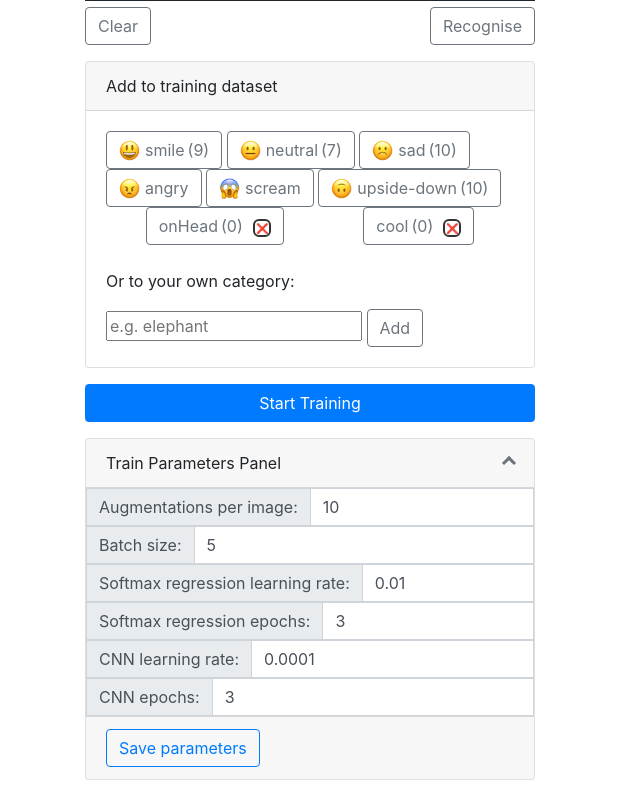
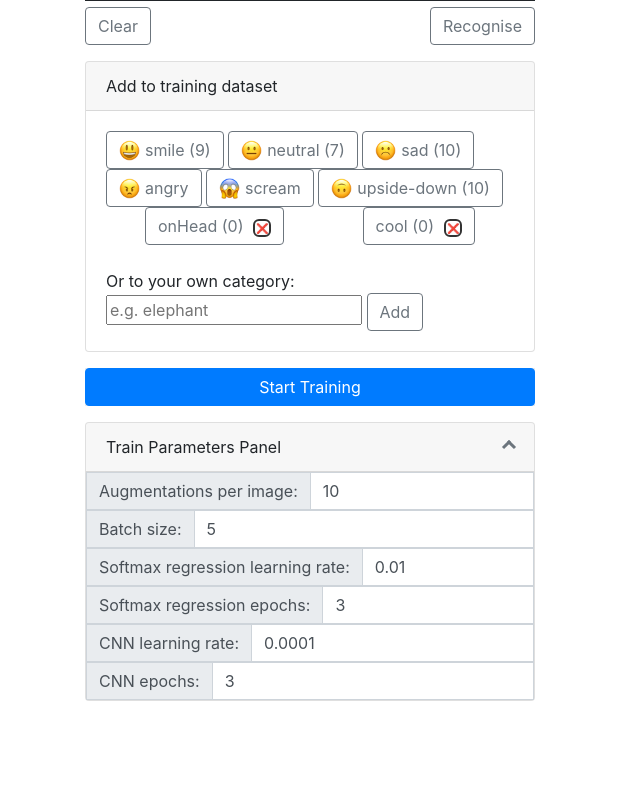
Before and after one commit to stblmuc/Smiley, a Flask app: page / in a window 1280 px wide, after a click on "Train Parameters Panel". Shown: the part 559-1355 px from the top of the page, without its empty margins (0-640 px from the left). After the commit the page ends 1260 px from the top, so only its background shows below. Run offline with Flask 2, Linux system fonts and the light colour scheme; some libraries are stand-ins or nearby versions.

Commit message:
cleanup, all css in style.css, train panel updates automatically and has new feedback

```diff
--- a/static/css/style.css
+++ b/static/css/style.css
@@ -1,6 +1,14 @@
 .col-lg-6>* {
     max-width: 450px;
     margin-bottom: 1rem;
+}
+
+canvas {
+    border:1px solid
+}
+
+label {
+    margin-bottom: 0;
 }
 
 .button-own-image:before {
@@ -60,7 +68,7 @@
 }
 
 #trainModels {
-    transition: width .5s ease;
+    transition: width .4s ease;
 }
 
 .toggle-arrow {
@@ -68,10 +76,10 @@
     width: 10px;
     margin-top: 7px;
     display: inline-flex !important;
-    -moz-transition: -moz-transform .3s;
-    -webkit-transition: -webkit-transform .3s;
-    -o-transition: -o-transform .3s;
-    transition: transform .3s;
+    -moz-transition: -moz-transform .4s;
+    -webkit-transition: -webkit-transform .4s;
+    -o-transition: -o-transform .4s;
+    transition: transform .4s;
 }
 
 .toggle-arrow::after {
@@ -98,7 +106,23 @@
     transform: rotate(-180deg);
 }
 
-.inline-class{
-    display: inline-block;
-    margin-left: 3px;
+#config-form .card-body {
+    padding: 0;
+    border: 0;
 }
+
+#config-form .input-group-text {
+    border-radius: 0;
+}
+
+#config-form .form-control {
+    border-radius: 0;
+}
+
+.updating {
+    border: solid yellow 3px;
+}
+
+.inline {
+    display: inline;
+}
--- a/templates/index.html
+++ b/templates/index.html
@@ -22,7 +22,7 @@
                 <button id="modeCamera" class="btn btn-outline-secondary w-50">Camera</button>
             </div>
             <div>
-                <canvas id="main" style="border:1px solid"></canvas>
+                <canvas id="main"></canvas>
                 <div class="row no-gutters justify-content-between">
                     <button id="clear" class="btn btn-outline-secondary">Clear</button>
                     <button id="recognise" class="btn btn-outline-secondary">Recognise</button>
@@ -43,8 +43,8 @@
                     </div>
                     <div id="ownCategories" class="row no-gutters justify-content-around"></div>
                     <br>
-                    <p>Or to your own category:</p>
-                    <label for="trainingDataLabel" style="margin-bottom: 0;">
+                    <span>Or to your own category:</span>
+                    <label for="trainingDataLabel">
                         <input list="trainingDataLabelOptions" id="trainingDataLabel" placeholder="e.g. elephant">
                         <datalist id="trainingDataLabelOptions"></datalist>
                         <button id="addTrainingData" class="btn btn-outline-secondary">Add</button>
@@ -61,34 +61,31 @@
                 </div>
                 <div id="trainParameters" class="collapse">
                     <form id="config-form">
-                        <div class="card-body" style="padding: 0; border: 0;">
+                        <div class="card-body">
                             <div class="input-group">
-                                <div class="input-group-prepend"><label class="input-group-text" for="num-augm" style="border-radius: 0">Augmentations per image:</label></div>
-                                <input type="number" id="num-augm" class="form-control" value="10" style="border-radius: 0">
+                                <div class="input-group-prepend"><label class="input-group-text" for="num-augm">Augmentations per image:</label></div>
+                                <input type="number" id="num-augm" class="form-control" value="10">
                             </div>
                             <div class="input-group">
-                                <div class="input-group-prepend"><label class="input-group-text" for="batch-size" style="border-radius: 0">Batch size:</label></div>
-                                <input type="number" id="batch-size" class="form-control" value="10" style="border-radius: 0">
+                                <div class="input-group-prepend"><label class="input-group-text" for="batch-size">Batch size:</label></div>
+                                <input type="number" id="batch-size" class="form-control" value="10">
                             </div>
                             <div class="input-group">
-                                <div class="input-group-prepend"><label class="input-group-text" for="sr-rate" style="border-radius: 0">Softmax regression learning rate:</label></div>
-                                <input type="number" id="sr-rate" class="form-control" value="0.01" step="0.0001" style="border-radius: 0">
+                                <div class="input-group-prepend"><label class="input-group-text" for="sr-rate">Softmax regression learning rate:</label></div>
+                                <input type="number" id="sr-rate" class="form-control" value="0.01" step="0.0001">
                             </div>
                             <div class="input-group">
-                                <div class="input-group-prepend"><label class="input-group-text" for="sr-epochs" style="border-radius: 0">Softmax regression epochs:</label></div>
-                                <input type="number" id="sr-epochs" class="form-control" value="3" style="border-radius: 0">
+                                <div class="input-group-prepend"><label class="input-group-text" for="sr-epochs">Softmax regression epochs:</label></div>
+                                <input type="number" id="sr-epochs" class="form-control" value="3">
                             </div>
                             <div class="input-group">
-                                <div class="input-group-prepend"><label class="input-group-text" for="cnn-rate" style="border-radius: 0">CNN learning rate:</label></div>
-                                <input type="number" id="cnn-rate" class="form-control" value="0.0001" step="0.0001" style="border-radius: 0">
+                                <div class="input-group-prepend"><label class="input-group-text" for="cnn-rate">CNN learning rate:</label></div>
+                                <input type="number" id="cnn-rate" class="form-control" value="0.0001" step="0.0001">
                             </div>
                             <div class="input-group">
-                                <div class="input-group-prepend"><label class="input-group-text" for="cnn-epochs" style="border-radius: 0">CNN epochs:</label></div>
-                                <input type="number" id="cnn-epochs" class="form-control" value="3" style="border-radius: 0">
+                                <div class="input-group-prepend"><label class="input-group-text" for="cnn-epochs">CNN epochs:</label></div>
+                                <input type="number" id="cnn-epochs" class="form-control" value="3">
                             </div>
-                        </div>
-                        <div class="card-footer">
-                            <button class="btn btn-outline-primary" type="submit">Save parameters</button>
                         </div>
                     </form>
                 </div>
@@ -98,7 +95,7 @@
         <div class="col-lg-6">
             <div>
                 <p>network input:</p>
-                <canvas id="input" style="border:1px solid" width="140" height="140"></canvas>
+                <canvas id="input" width="140" height="140"></canvas>
                 <hr>
             </div>
             <div>
```
Also changed, not shown: static/js/main.js (+94 -83 lines).
